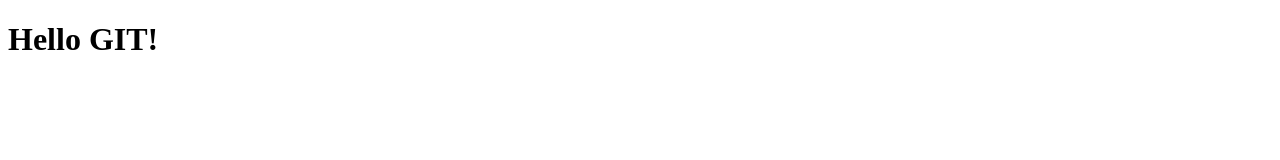
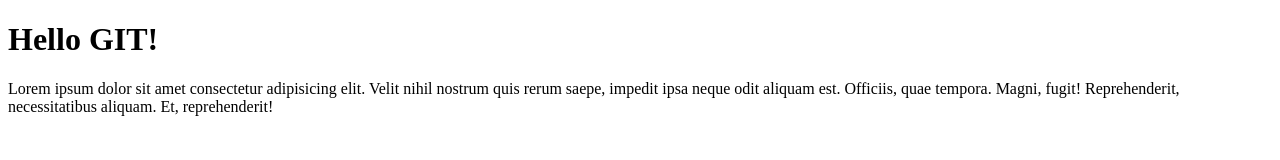
Before and after one commit to coderoadpl/frontend--git-linux--task-5, a plain HTML site: page index.html in a window 1280 px wide. Drawn offline with Linux system fonts and the light colour scheme.

Commit message:
Added lorem ipsum paragraph

```diff
--- a/index.html
+++ b/index.html
@@ -1,15 +1,27 @@
 <!DOCTYPE html>
 <html lang="en">
+
 <head>
     <meta charset="UTF-8">
-    <meta name="viewport" content="width=device-width, initial-scale=1.0">
+    <meta
+        name="viewport"
+        content="width=device-width, initial-scale=1.0"
+    >
     <title>Document</title>
 </head>
+
 <body>
 
     <h1>Hello GIT!</h1>
 
+    <p>
+        Lorem ipsum dolor sit amet consectetur adipisicing elit. Velit nihil nostrum quis rerum saepe, impedit ipsa
+        neque odit aliquam est. Officiis, quae tempora. Magni, fugit! Reprehenderit, necessitatibus aliquam. Et,
+        reprehenderit!
+    </p>
+
     <script src="./js/script.js"></script>
 
 </body>
+
 </html>
```
